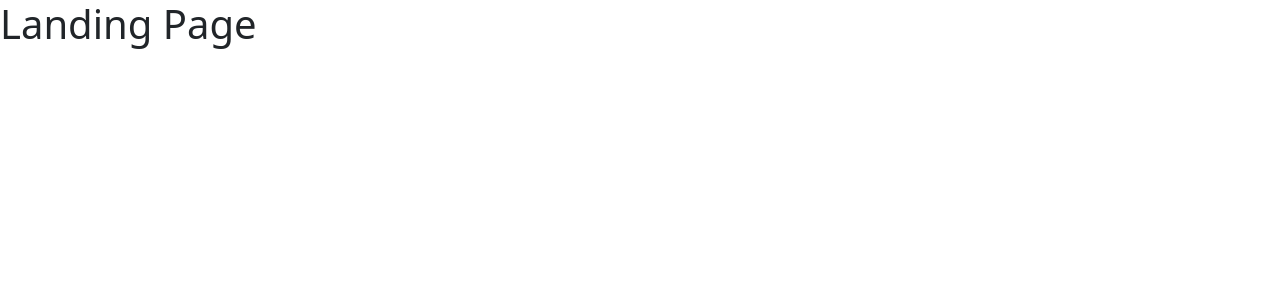
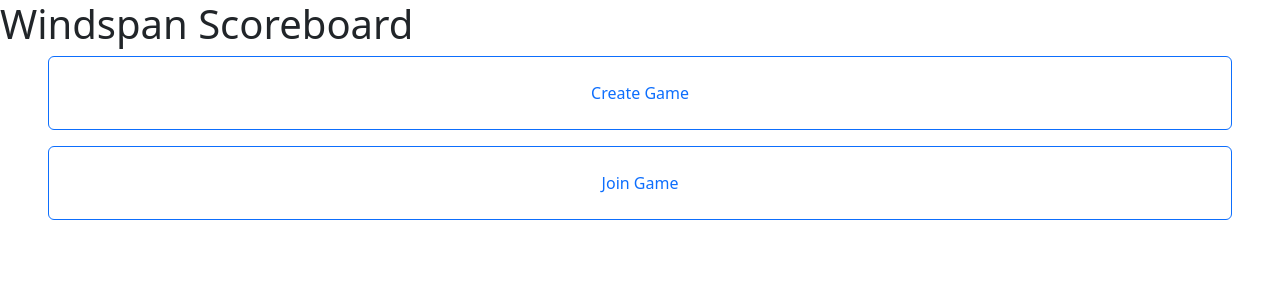
Before and after one commit to jlchen-50jk/CS571-wingspan, a React (Vite) app: page / in a window 1280 px wide. Shown: the top 300 px of the page. Built offline with nearby package versions, Linux system fonts and the light colour scheme.

Commit message:
Add AI.txt. Add Buttons to Landing. Created GameSettingPage and added to Route

```diff
--- /dev/null
+++ b/src/pages/GameSettingPage.jsx
@@ -0,0 +1,5 @@
+function GameSettingPage() {
+  return <h1>Game Setting Page</h1>;
+}
+
+export default GameSettingPage;
--- a/src/pages/LandingPage.jsx
+++ b/src/pages/LandingPage.jsx
@@ -1,5 +1,21 @@
+import { Button, Container } from "react-bootstrap";
+import { useNavigate } from "react-router-dom";
+
 function LandingPage() {
-  return <h1>Landing Page</h1>;
+
+    let navigate = useNavigate();
+
+    return <div>
+        <h1>Windspan Scoreboard</h1>
+        <div className="d-grid gap-3 px-5">
+            <Button variant="outline-primary" className="py-4" onClick={() => navigate("/game-settings")}>
+                Create Game
+            </Button>
+            <Button variant="outline-primary" className="py-4" onClick={() => navigate("/lobby")}>
+                Join Game
+            </Button>
+        </div>
+    </div>;
 }
 
 export default LandingPage;
--- a/src/router/AppRouter.jsx
+++ b/src/router/AppRouter.jsx
@@ -6,12 +6,14 @@
 import RoundSummaryPage from '../pages/RoundSummaryPage';
 import FinalScoringPage from '../pages/FinalScoringPage';
 import ResultsPage from '../pages/ResultsPage';
+import GameSettingPage from '../pages/GameSettingPage';
 
 function AppRouter() {
   return (
     <BrowserRouter>
       <Routes>
         <Route path="/" element={<LandingPage />} />
+        <Route path="/game-settings" element={<GameSettingPage />} />
         <Route path="/lobby" element={<LobbyPage />} />
         <Route path="/round/:roundNumber" element={<RoundPage />} />
         <Route path="/goal-entry/:roundNumber" element={<GoalEntryPage />} />
```
Also changed, not shown: AI.txt (added).
